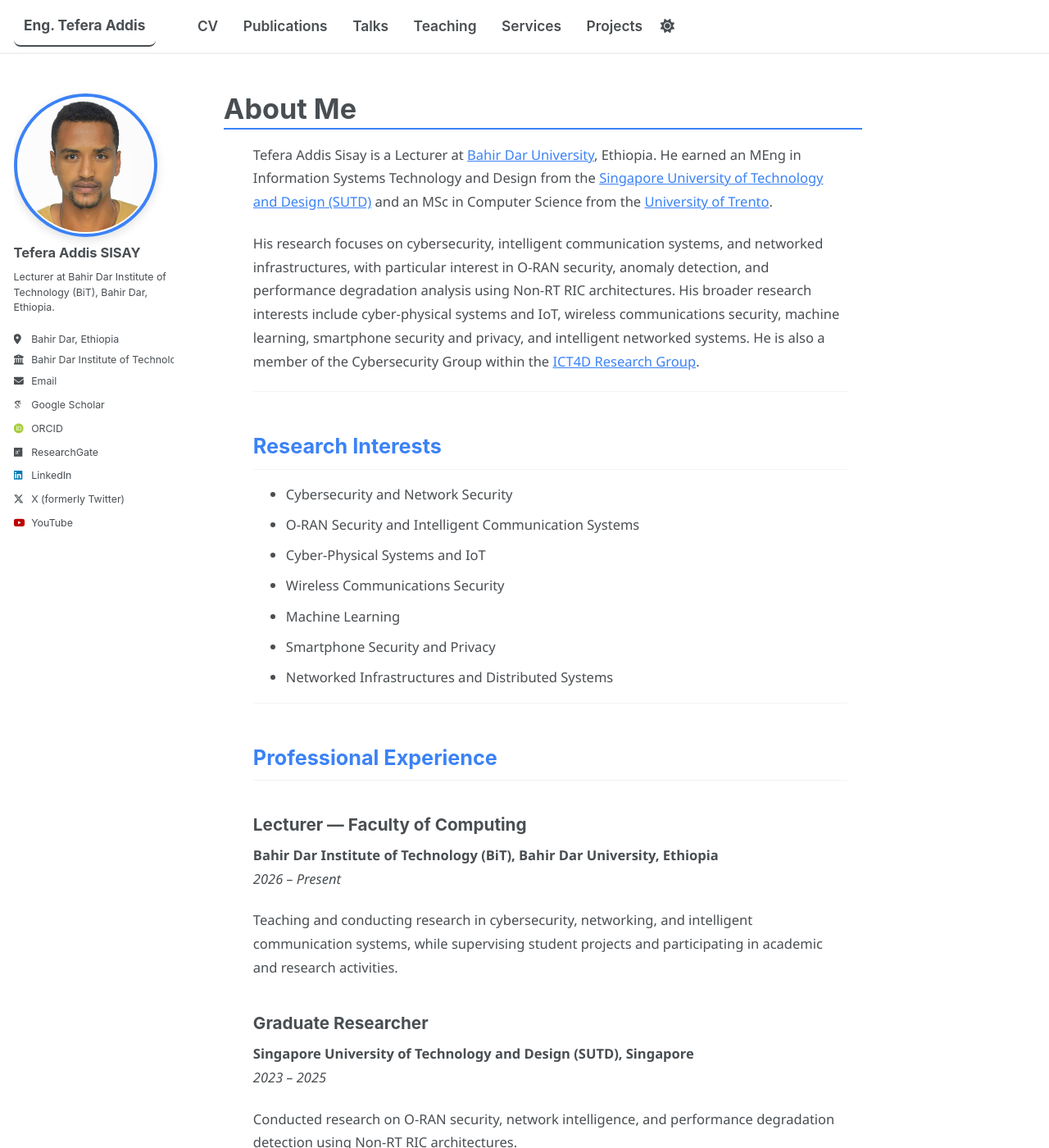
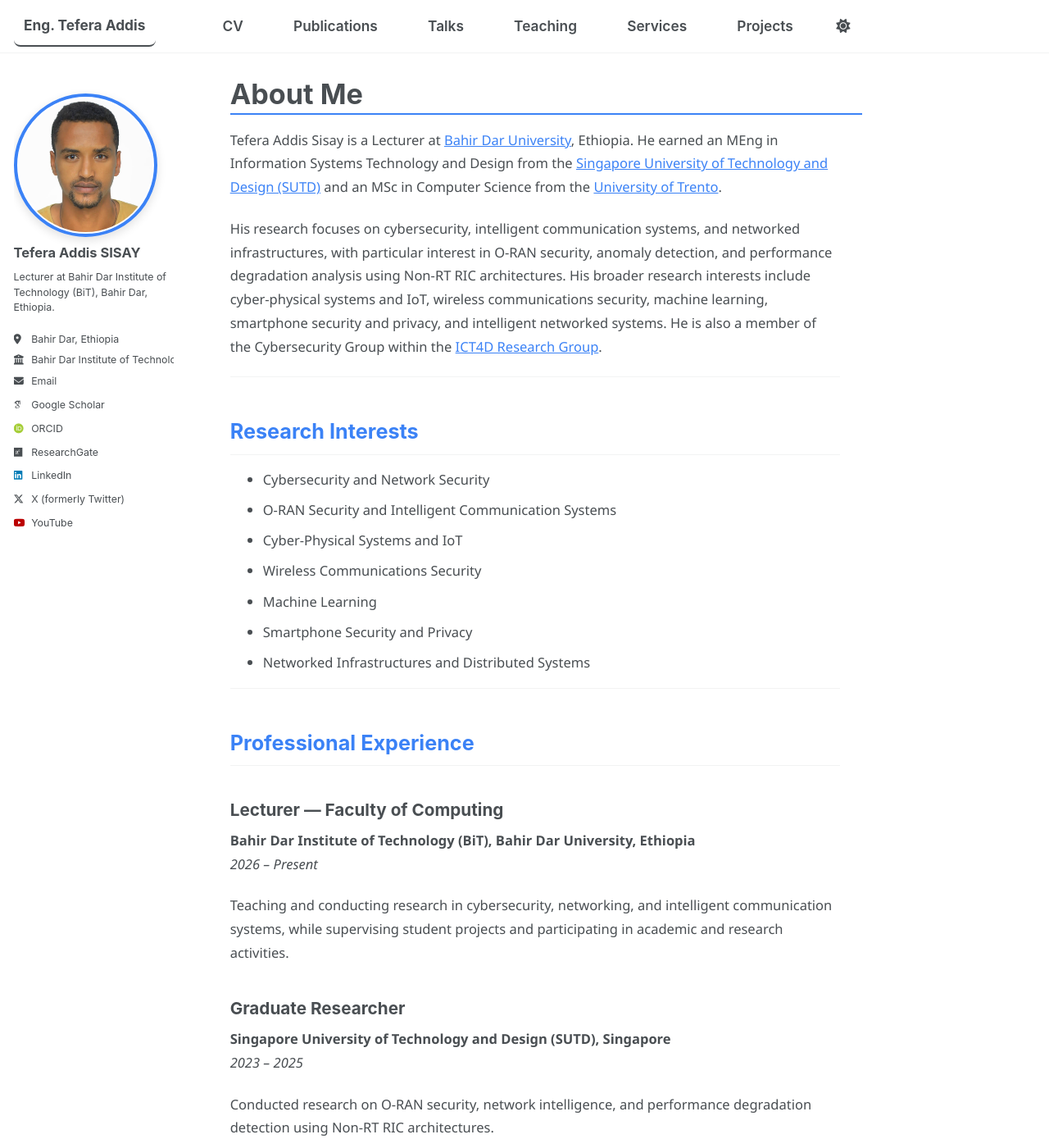
Before and after one commit to tefera-addis-sisay/tefera-addis-sisay.github.io, a Jekyll site: the page built from _pages/about.md, in a window 1280 px wide and 1400 px high. Shown: the whole window at 82% size. Built offline with Jekyll 4.4.1, drawn with Linux system fonts in a browser that asks for light colours; some web fonts are replaced; a script bundle is joined from its source files by our own code; library files that are not in the unit come from our copies.

Commit message:
Update main.scss

```diff
--- a/assets/css/main.scss
+++ b/assets/css/main.scss
@@ -3,10 +3,7 @@
 
 /*
  * This file controls what is imported from /_sass
- *
- * Note that the files are processed in the order they are imported,
- * so they are partly sorted by the dependencies.
- * The first two lines are required by Jekyll.
+ * Jekyll required front matter
  */
 
 @import
@@ -44,7 +41,7 @@
 ;
 
 /* =========================================================
-   GLOBAL BASE IMPROVEMENTS
+   BASE
 ========================================================= */
 
 body {
@@ -55,46 +52,49 @@
   color: var(--global-text-color);
 }
 
-/* smoother page width and visual centering */
+/* =========================================================
+   LAYOUT CENTERING FIX (IMPORTANT PART)
+========================================================= */
+
+/* expand usable screen width */
 .page {
-  max-width: 1500px;
+  max-width: 1700px;
   margin: 0 auto;
 }
 
-/* main content area */
+/* center container but allow more breathing space */
+.page__inner-wrap {
+  max-width: 1200px;
+  margin: 0 auto;
+}
+
+/* MAIN CONTENT SHIFT + CENTER BALANCE */
 .page__content {
-  max-width: 1080px;
+  max-width: 1150px;
 
-  /* visually shift slightly right */
-  margin-left: auto;
+  /* slight shift to the right (your request) */
+  margin-left: 3rem;
   margin-right: auto;
 
-  padding-left: 2rem;
-  padding-right: 1rem;
+  padding-right: 1.5rem;
 
   animation: fadeIn 0.3s ease;
 }
 
-/* better spacing */
-.archive,
-.page__inner-wrap {
+/* optional spacing improvement */
+.archive {
   padding-top: 1rem;
 }
 
-/* desktop alignment polish */
-@media (min-width: 1200px) {
-  .page {
-    padding-left: 2.5rem;
-  }
-}
+/* =========================================================
+   ANIMATION
+========================================================= */
 
-/* Fade in animation */
 @keyframes fadeIn {
   from {
     opacity: 0;
     transform: translateY(8px);
   }
-
   to {
     opacity: 1;
     transform: translateY(0);
@@ -131,21 +131,18 @@
 }
 
 a:hover {
-  text-decoration: none;
   color: #2563eb;
 }
 
 /* =========================================================
-   PROFILE PHOTO
+   PROFILE IMAGE
 ========================================================= */
 
 .author__avatar img {
   border-radius: 50%;
   border: 4px solid #3b82f6;
   padding: 2px;
-
   box-shadow: 0 4px 12px rgba(0,0,0,0.12);
-
   transition: all 0.3s ease;
 }
 
@@ -155,174 +152,70 @@
 }
 
 /* =========================================================
-   NAVIGATION BAR
+   NAVIGATION
 ========================================================= */
 
-.masthead {
-  backdrop-filter: blur(8px);
-  border-bottom: 1px solid rgba(0,0,0,0.06);
+.greedy-nav a {
+  font-weight: 600;
+  font-size: 0.96rem;
+  color: var(--global-text-color);
+  padding: 0.45rem 0.7rem;
+  border-radius: 8px;
+  transition: all 0.25s ease;
 }
 
-.greedy-nav {
-  background: transparent;
-}
-
-.greedy-nav a {
-  text-decoration: none !important;
-  font-weight: 600;
-  font-size: 0.96rem;
-
-  color: var(--global-text-color);
-
-  padding: 0.45rem 0.7rem;
-  margin: 0 0.15rem;
-
-  display: inline-block;
-
-  border-radius: 8px;
-
-  transition: all 0.25s ease;
-  position: relative;
-}
-
-/* remove underline system */
-.greedy-nav a::after {
-  display: none !important;
-}
-
-/* hover effect */
 .greedy-nav a:hover {
-  transform: translateY(-2px) scale(1.03);
+  transform: translateY(-2px);
   color: #3b82f6;
   background: rgba(59,130,246,0.08);
 }
 
-/* active page */
 .greedy-nav a.active {
   color: #3b82f6;
   font-weight: 700;
 }
 
 /* =========================================================
-   CONTENT CARDS / SECTIONS
-========================================================= */
-
-.page__content p,
-.page__content li {
-  color: var(--global-text-color);
-}
-
-.page__content img {
-  border-radius: 12px;
-}
-
-/* =========================================================
-   POST NAVIGATION
+   POST NAV CARDS
 ========================================================= */
 
 .post-navigation {
   display: flex;
   justify-content: space-between;
   gap: 20px;
-
   margin-top: 50px;
   padding-top: 25px;
-
   border-top: 1px solid #e5e5e5;
 }
 
-/* cards */
 .nav-card {
   flex: 1;
-
-  display: flex;
-  flex-direction: column;
-
   padding: 16px 18px;
-
   border: 1px solid #e5e5e5;
   border-radius: 14px;
-
   background: #fff;
-
-  text-decoration: none !important;
-
   transition: all 0.25s ease;
 }
 
-/* hover */
 .nav-card:hover {
   transform: translateY(-6px);
   box-shadow: 0 12px 26px rgba(0,0,0,0.1);
-  border-color: #999;
-}
-
-/* labels */
-.nav-label {
-  font-size: 0.85rem;
-  color: #777;
-  margin-bottom: 6px;
-}
-
-/* title */
-.nav-title {
-  font-size: 1rem;
-  font-weight: 600;
-  color: #111;
-}
-
-/* align next */
-.nav-card.next {
-  text-align: right;
 }
 
 /* =========================================================
-   TABLES
-========================================================= */
-
-table {
-  border-radius: 12px;
-  overflow: hidden;
-}
-
-thead {
-  background: #3b82f6;
-  color: white;
-}
-
-/* =========================================================
-   MOBILE OPTIMIZATION
+   RESPONSIVE
 ========================================================= */
 
 @media (max-width: 900px) {
-
   .page__content {
-    padding-left: 1rem;
+    margin-left: 1rem;
     padding-right: 1rem;
-  }
-
-  .greedy-nav a {
-    padding: 0.35rem 0.5rem;
-    font-size: 0.92rem;
   }
 }
 
 @media (max-width: 600px) {
-
   .post-navigation {
     flex-direction: column;
-  }
-
-  .nav-card.next {
-    text-align: left;
-  }
-
-  h1 {
-    font-size: 1.6rem;
-  }
-
-  h2 {
-    font-size: 1.25rem;
   }
 }
 
@@ -337,11 +230,6 @@
     color: #e5e7eb;
   }
 
-  .page__content {
-    background: transparent;
-  }
-
-  /* links */
   a {
     color: #60a5fa;
   }
@@ -350,52 +238,12 @@
     color: #93c5fd;
   }
 
-  /* headings */
-  h2 {
-    color: #60a5fa;
-  }
-
-  /* masthead */
-  .masthead {
-    background: rgba(15,23,42,0.9);
-    border-bottom: 1px solid #1f2937;
-  }
-
-  /* nav */
-  .greedy-nav a {
-    color: #e5e7eb;
-  }
-
-  .greedy-nav a:hover {
-    color: #60a5fa;
-    background: rgba(96,165,250,0.12);
-  }
-
-  /* post cards */
   .nav-card {
     background: #111827;
     border-color: #1f2937;
   }
 
-  .nav-card:hover {
-    box-shadow: 0 12px 26px rgba(0,0,0,0.45);
-  }
-
-  .nav-title {
-    color: #e5e7eb;
-  }
-
-  .nav-label {
-    color: #9ca3af;
-  }
-
-  /* profile image */
   .author__avatar img {
     border-color: #60a5fa;
   }
-
-  /* tables */
-  thead {
-    background: #2563eb;
-  }
 }
```
